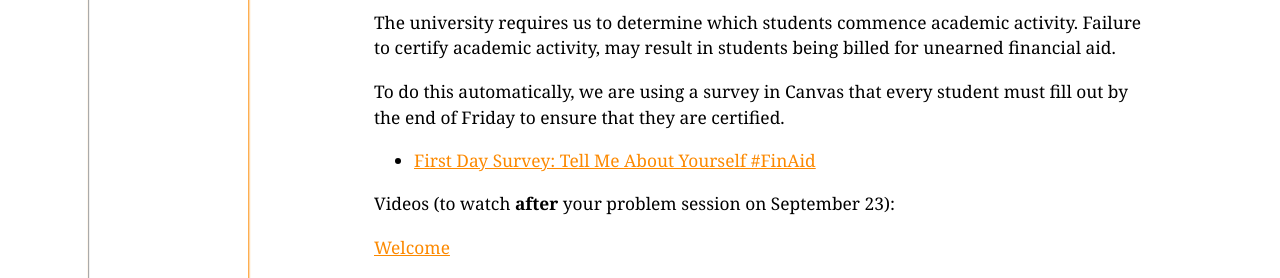
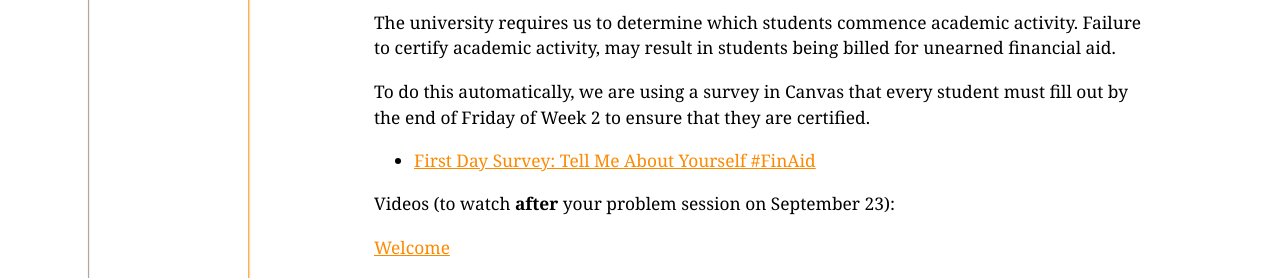
Before and after one commit to ucsd-cse12-f22/ucsd-cse12-f22.github.io, a Jekyll site: the page built from _lectures/lecture1.md, in a window 1280 px wide, cut to the strip 645-923 px from the top of the page. Built offline with Jekyll 4.4.1, drawn with Linux system fonts in a browser that asks for light colours.

Commit message:
Update lecture1.md

```diff
--- a/_lectures/lecture1.md
+++ b/_lectures/lecture1.md
@@ -35,7 +35,7 @@ yourself with the [syllabus](../syllabus.html).
 
 The university requires us to determine which students commence academic activity. Failure to certify academic activity, may result in students being billed for unearned financial aid.
 
-To do this automatically, we are using a survey in Canvas that every student must fill out by the end of Friday to ensure that they are certified.
+To do this automatically, we are using a survey in Canvas that every student must fill out by the end of Friday of Week 2 to ensure that they are certified.
 - [First Day Survey: Tell Me About Yourself #FinAid](https://canvas.ucsd.edu/courses/39524/quizzes/117363){:target="_blank"}
 
 Videos (to watch **after** your problem session on September 23):
```
